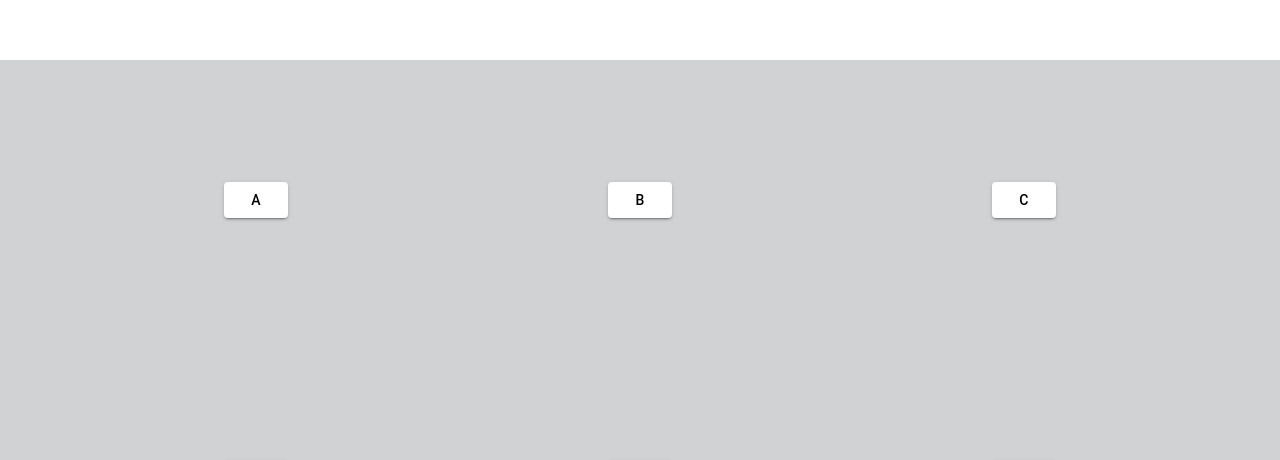
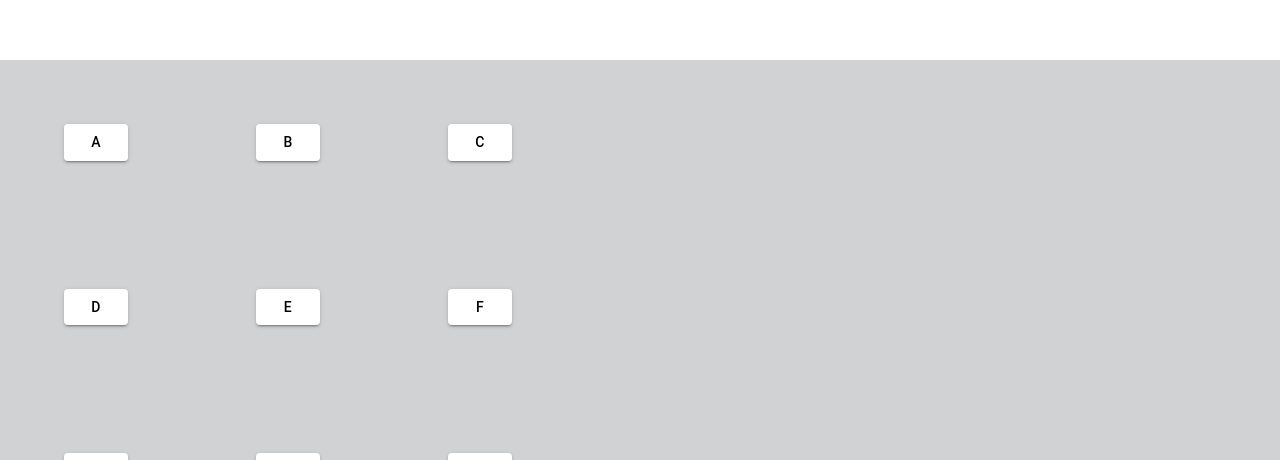
Before and after one commit to chiveslimey/MUI-NextJS-Keyboard, a Next.js app: page / in a window 1280 px wide. Shown: the part 340-800 px from the top of the page. Built offline with nearby package versions, Linux system fonts and the light colour scheme.

Commit message:
Fix margins

```diff
--- a/app/page.tsx
+++ b/app/page.tsx
@@ -34,8 +34,6 @@ function Keyboard(props: {
                          direction="row"
                          sx={{
                              display: 'flex',
-                             justifyContent: 'space-around',
-                             margin: "5%",
                          }}
                          key={`[${keys}]-${idx}`}
                         >
@@ -49,6 +47,7 @@ function Keyboard(props: {
                                          sx={{
                                              color: buttonColor === "white" ? "black" : "white",
                                              bgcolor: buttonColor,
+                                             alignSelf: 'stretch',
                                              margin: "5%",
                                          }}
                                         >
```
